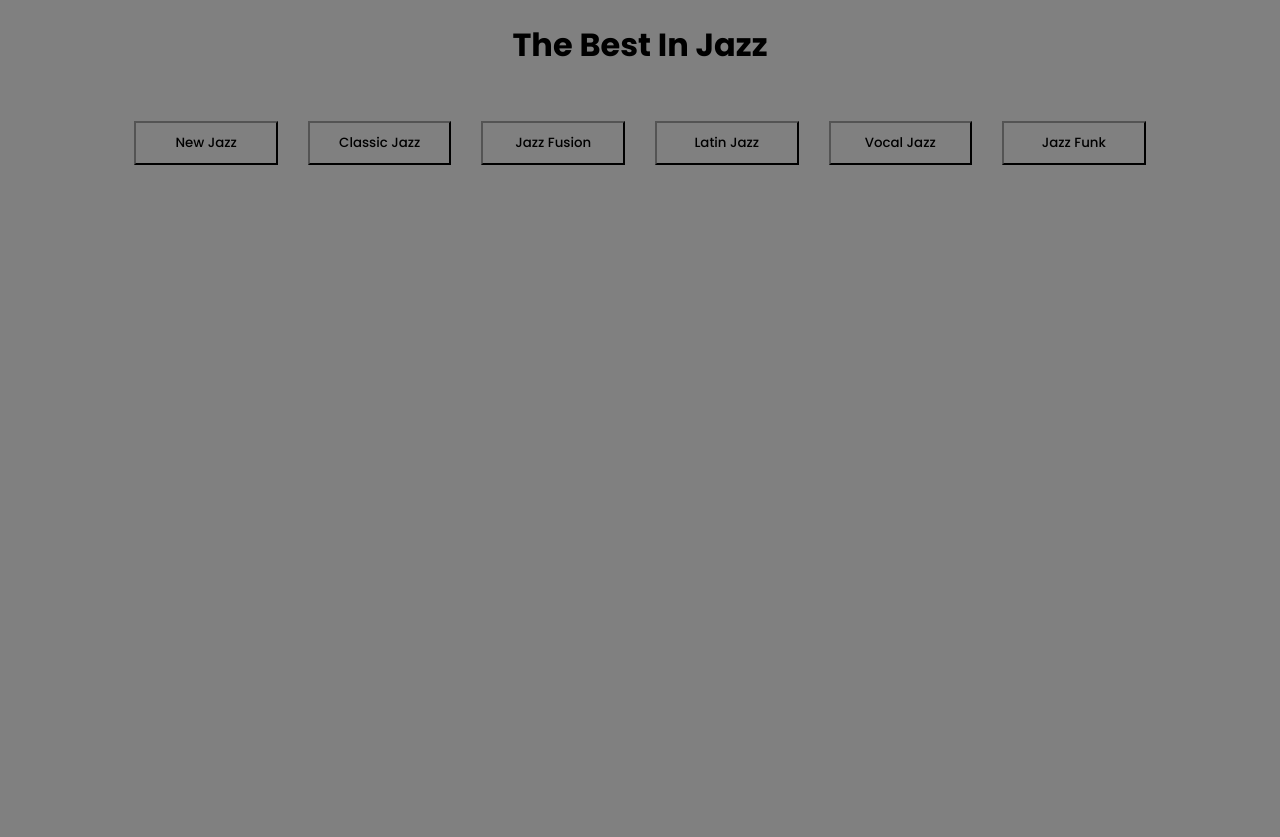
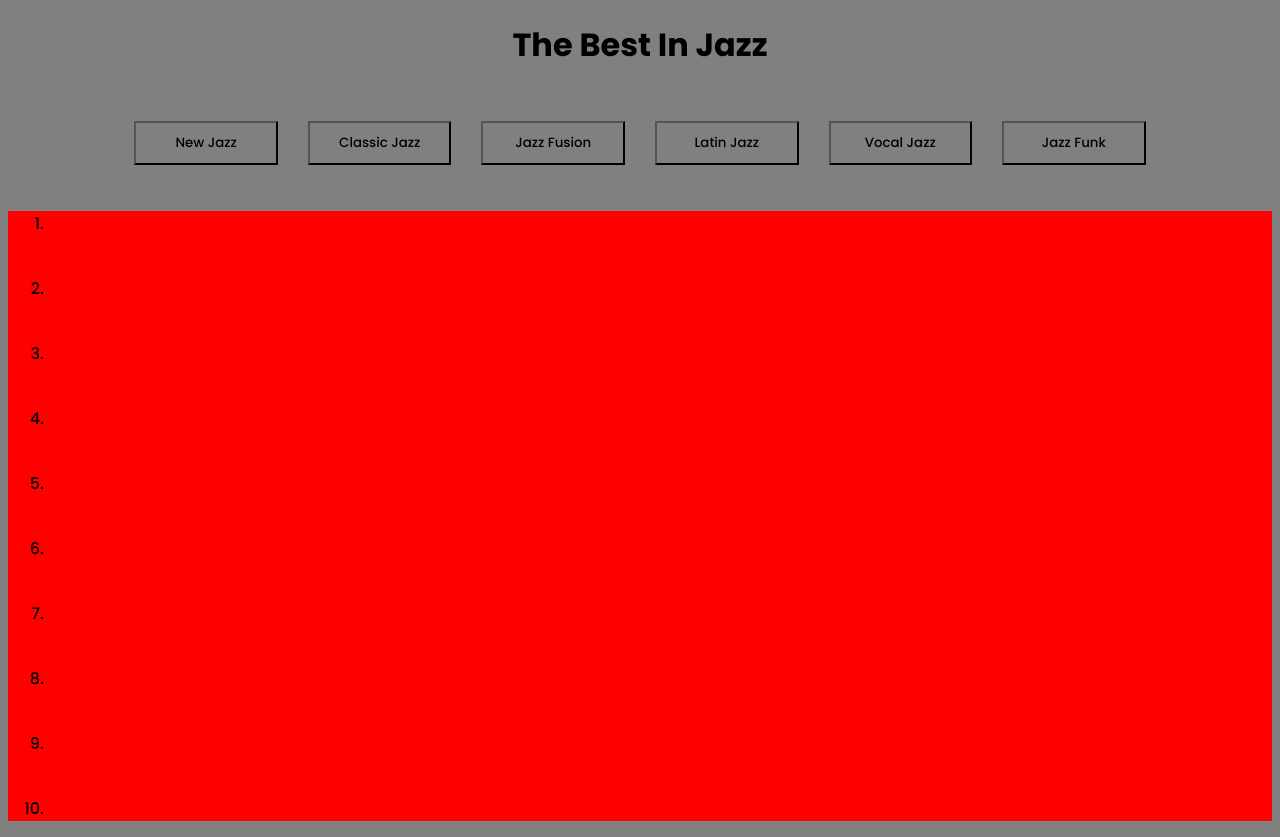
Before and after one commit to AidanH567/Mini-Project-1, a plain HTML site: page index.html in a window 1280 px wide. Before the commit the page ends 800 px from the top, so only its background shows below. Drawn offline with Linux system fonts and the light colour scheme.

Commit message:
edits to the UI

```diff
--- a/index.html
+++ b/index.html
@@ -26,5 +26,20 @@
         <li><button>Jazz Funk</button></li>
       </ul>
     </nav>
+    <section class="section-list">
+      <ol>
+        <li></li>
+        <li></li>
+        <li></li>
+        <li></li>
+        <li></li>
+        <li></li>
+        <li></li>
+        <li></li>
+        <li></li>
+        <li></li>
+      </ol>
+
+    </section>
   </body>
 </html>
--- a/styles.css
+++ b/styles.css
@@ -1,6 +1,10 @@
 * {
+
+  font-family: "Poppins", "sans-serif";
+}
+
+body {
   background-color: grey;
-  font-family: "Poppins", "sans-serif";
 }
 
 .header {
@@ -15,6 +19,7 @@
 }
 
 .nav-buttons {
+
   display: flex;
   list-style: none;
   padding: 0;
@@ -30,6 +35,15 @@
 }
 
 .nav-buttons li button {
+  background-color: grey;
   width: 100%;
   padding: 10px;
 }
+.section-list {
+  background-color: red;
+}
+.section-list ol{
+  display: flex;
+  flex-direction: column;
+  gap: 40px;
+}
```
